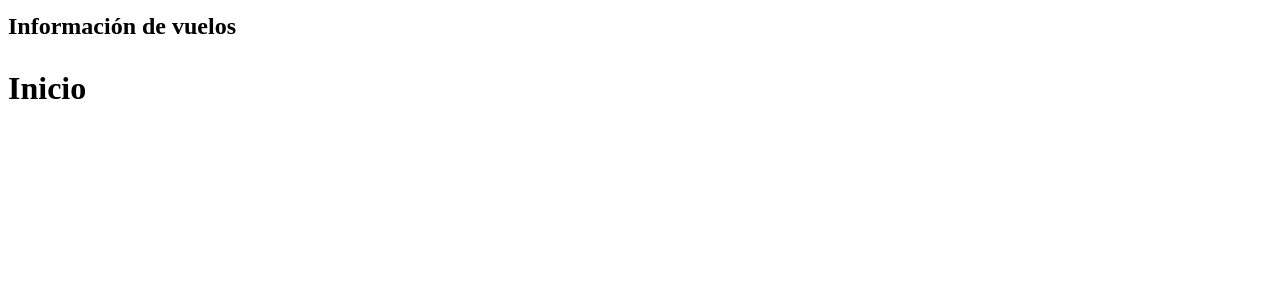
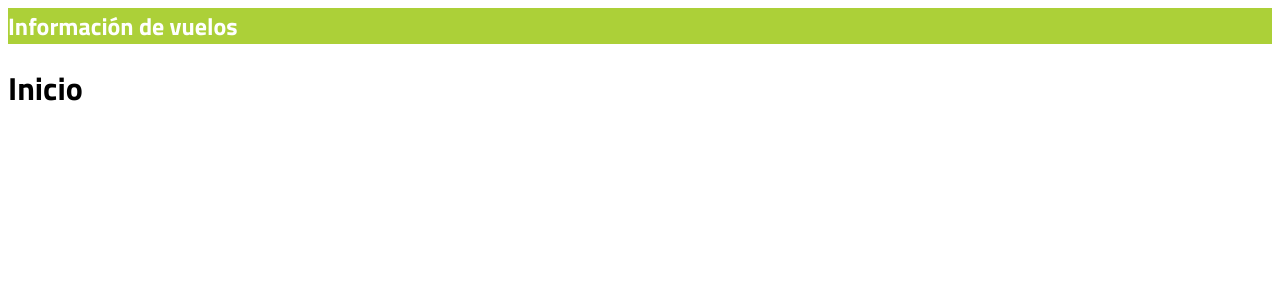
Before and after one commit to strujilloor/Ui-itinerarios, a Next.js app: page / in a window 1280 px wide. Shown: the top 300 px of the page. Built offline with nearby package versions, Linux system fonts and the light colour scheme.

Commit message:
global settings

```diff
--- a/components/layout/Layout.js
+++ b/components/layout/Layout.js
@@ -1,6 +1,7 @@
 import React from 'react';
 import Sidebar from './Sidebar';
 import { Global, css } from '@emotion/core';
+import Head from 'next/head';
 
 const Layout = ({ children }) => {
     return (
@@ -10,6 +11,10 @@ const Layout = ({ children }) => {
                     :root {
                         --green: #ACD038;
                         --white: #FFF;
+                        --gray: #3d3d3d;
+                        --gray2: #6F6F6F;
+                        --gray3: #e1e1e1;
+                        --red: #BF3230;
                         --orange: #DA552F;
                     }
                     html {
@@ -22,10 +27,14 @@ const Layout = ({ children }) => {
                     body {
                         font-size: 1.6rem; /* ...16px  */
                         line-height: 1.5;
+                        font-family: 'Titillium Web', sans-serif;
                     }
                     h1, h2, h3 {
                         margin: 0 0 2rem 0;
                         line-height: 1.5;
+                    }
+                    h1, h2 {
+                        font-weight: 700;
                     }
                     ul {
                         list-style: none;
@@ -39,6 +48,16 @@ const Layout = ({ children }) => {
                 `}
             />
 
+            <Head>
+                <html lang="es" />
+                <title>UI Itinerarios</title>
+                {/* Normalize */}
+                <link rel="stylesheet" href="https://cdnjs.cloudflare.com/ajax/libs/normalize/8.0.1/normalize.min.css" integrity="sha256-l85OmPOjvil/SOvVt3HnSSjzF1TUMyT9eV0c2BzEGzU=" crossorigin="anonymous" />
+                {/* Google Fonts */}
+                <link href="https://fonts.googleapis.com/css2?family=Titillium+Web:wght@200;400;700&display=swap" rel="stylesheet" />
+                <link href="/static/css/app.css" rel="stylesheet" />
+            </Head>
+
             <Sidebar/>
 
             <main>
--- a/components/layout/Sidebar.js
+++ b/components/layout/Sidebar.js
@@ -2,9 +2,9 @@ import React from 'react';
 
 const Sidebar = () => {
     return (
-        <aside>
+        <aside className="bg-green">
             <div>
-                <h1>Información de vuelos</h1>
+                <h1 className="color-white">Información de vuelos</h1>
             </div>
         </aside>
     );
--- /dev/null
+++ b/public/static/css/app.css
@@ -0,0 +1,22 @@
+.sidebar {
+
+}
+
+.container {
+    max-width: 1200px;
+    width: 95%;
+    padding: 5rem 0;
+    margin: 0 auto;
+}
+
+.bg-white {
+    background-color: var(--white);
+}
+
+.bg-green {
+    background-color: var(--green);
+}
+
+.color-white {
+    color: var(--white);
+}
```
